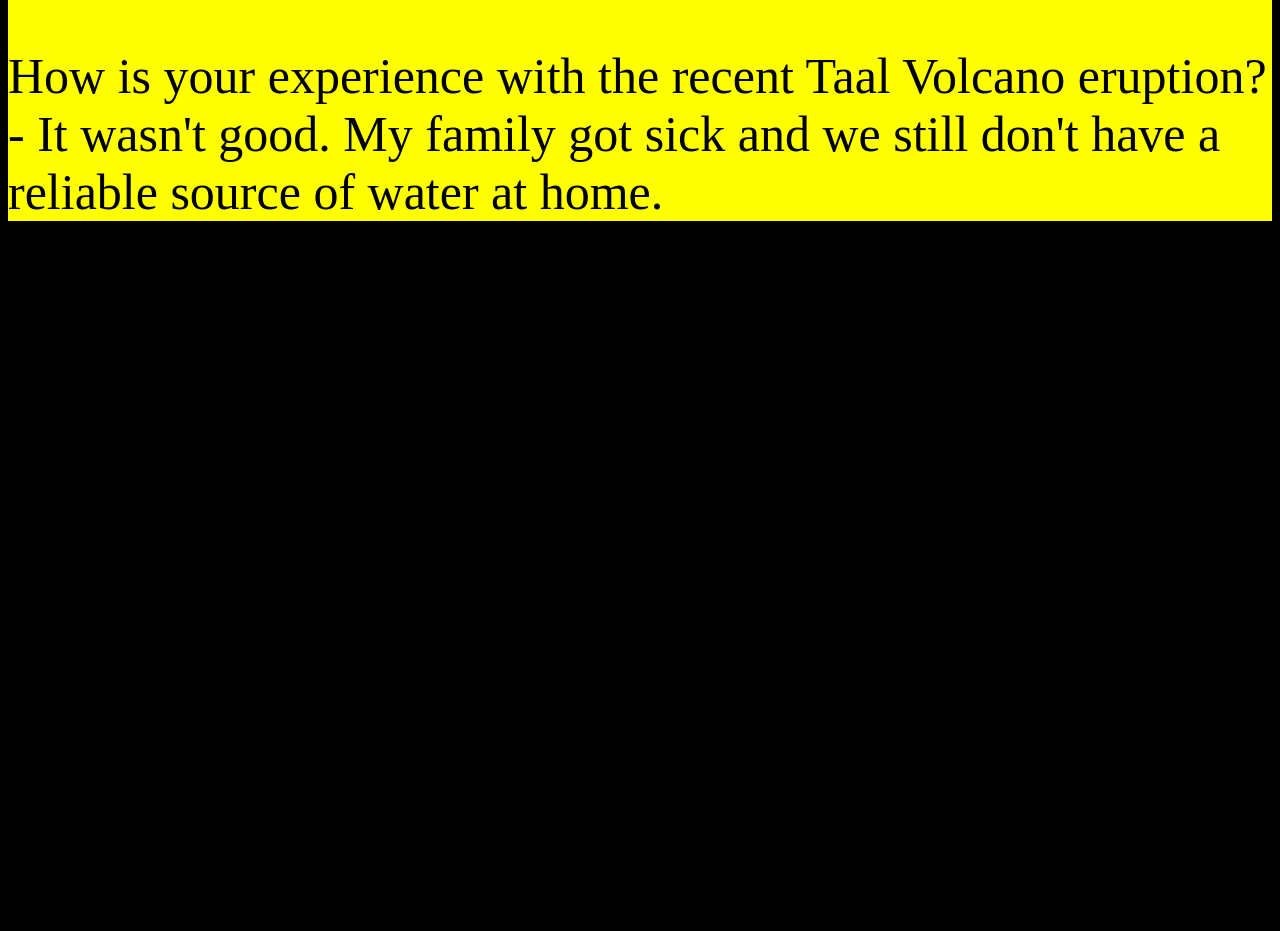
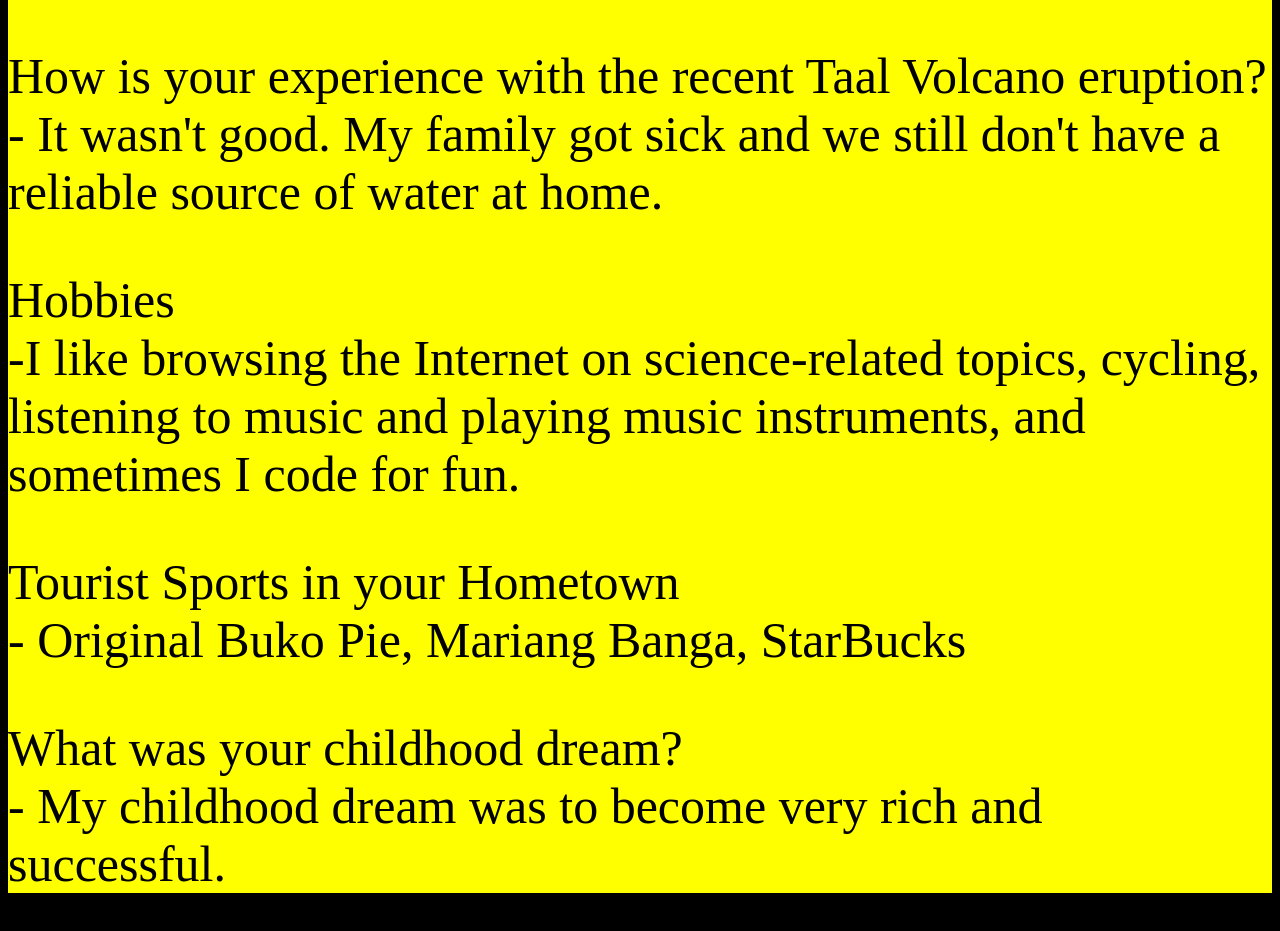
Before and after one commit to pbaup/pbaup.github.io, a plain HTML site: page index.html in a window 1280 px wide. Shown: the part 883-1814 px from the top of the page. Before the commit the page ends 1154 px from the top, so only its background shows below. Drawn offline with Linux system fonts and the light colour scheme.

Commit message:
Added 3 additional items

```diff
--- a/index.html
+++ b/index.html
@@ -15,5 +15,8 @@
 	<p>How is your Holiday/Semestral Break? </br>- I wish I spent it more productively
 	</p>
 	<p>How is your experience with the recent Taal Volcano eruption? </br>- It wasn't good. My family got sick and we still don't have a reliable source of water at home.</p>
+	<p>Hobbies</br>-I like browsing the Internet on science-related topics, cycling, listening to music and playing music instruments, and sometimes I code for fun.</p>
+	<p>Tourist Sports in your Hometown</br>- Original Buko Pie, Mariang Banga, StarBucks</p>
+	<p>What was your childhood dream?</br>- My childhood dream was to become very rich and successful.</p>
 </div>
 </html>
```
